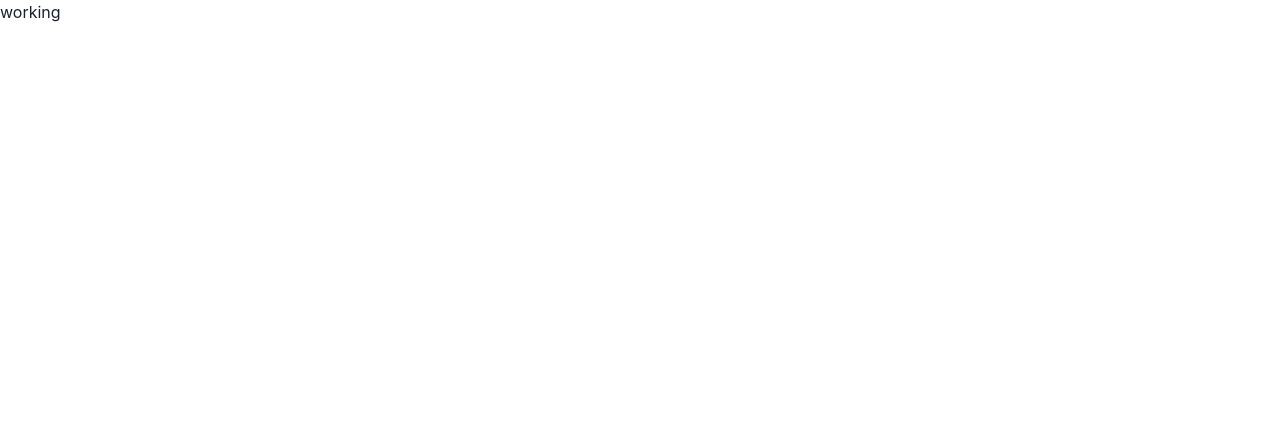
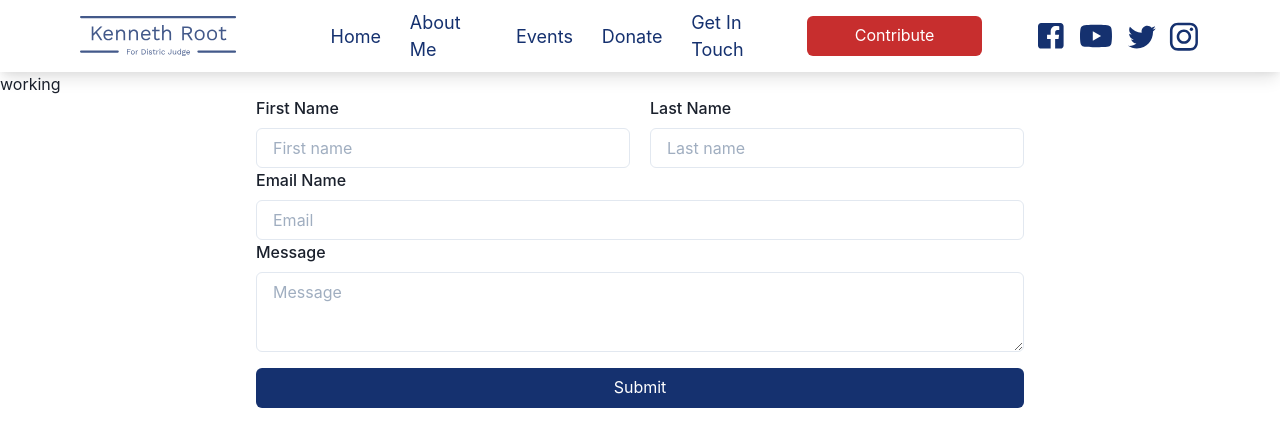
Before and after one commit to plopez062500/root4judge, a React (Create React App) app: page / in a window 1280 px wide. Shown: the top 446 px of the page. Built offline with nearby package versions, Linux system fonts and the light colour scheme.

Commit message:
Added theme and test components

```diff
--- a/src/App.tsx
+++ b/src/App.tsx
@@ -1,8 +1,24 @@
+import { Box } from "@chakra-ui/react";
+import EmailForm, { EmailFormData } from "./components/EmailForm";
+import { addEmailToList, getAllEmails, removeEmailFromList } from './firebase/EmailList';
+import Navigation from './components/Navigation';
+
+
+async function onSubmit(data: EmailFormData){
+  console.log('called')
+  await addEmailToList(data.fname, data.lname, data.email).then(() => console.log('added')).catch(err => console.error(err));
+  await getAllEmails().then((emails) => { console.log(emails); }).catch(err => console.error(err));
+  await removeEmailFromList(data.email).then(() => {console.log('removed')}).catch(err => console.error(err))
+}
 
 function App() {
   return (
     <div className="App">
+      <Navigation />
       <p>working</p>
+      <Box w='60%' mx='auto'>
+        <EmailForm onSubmit={onSubmit}/>
+      </Box>
     </div>
   );
 }
--- /dev/null
+++ b/src/components/NavItem.tsx
@@ -0,0 +1,28 @@
+import { PropsWithChildren } from "react"
+import { Flex } from "@chakra-ui/react"
+
+
+interface NavItemProps { }
+
+function NavItem(props: PropsWithChildren<NavItemProps>) {
+  const { children } = props;
+
+  return (
+    <Flex
+      h='100%'
+      px='0.8em'
+      color='primary.100'
+      alignItems='center'
+      fontSize='18px'
+      transition='all'
+      transitionDuration='50ms'
+      cursor='pointer'
+      _hover={{ borderBottom: 'solid 3px', borderColor: 'primary.100' }}
+    >
+
+      {children}
+    </Flex>
+  )
+}
+
+export default NavItem
--- /dev/null
+++ b/src/components/Navigation.tsx
@@ -0,0 +1,54 @@
+import {
+  Flex,
+  Box,
+  Button
+} from '@chakra-ui/react';
+import NavItem from './NavItem';
+import { ReactComponent as Logo } from '../assets/Logo.svg';
+import { ReactComponent as IG } from '../assets/ig.svg';
+import { ReactComponent as FB } from '../assets/fb.svg';
+import { ReactComponent as YT } from '../assets/yt.svg';
+import { ReactComponent as Twitter } from '../assets/twitter.svg';
+
+
+function Navigation() {
+
+  return (
+    <Flex h='4.5em' maxH='4.5em' px='5em' alignItems='center' boxShadow='lg'>
+      <Box w='10em' cursor='pointer'>
+        <Logo />
+      </Box>
+
+      <Flex h='100%' ml='5em'>
+        <NavItem>Home</NavItem>
+        <NavItem>About Me</NavItem>
+        <NavItem>Events</NavItem>
+        <NavItem>Donate</NavItem>
+        <NavItem>Get In Touch</NavItem>
+      </Flex>
+
+      <Flex flexGrow='1' justifyContent='flex-end'>
+        <Button bg='secondary.100' color='white' px='3em' mr='3.5em' fontWeight='regular' size='md' _hover={{ bg: 'secondary.200' }}>Contribute</Button>
+
+        <Flex gridGap="0.9em" alignItems='center'>
+          <Box w='1.6em' mr='0.1em'cursor='pointer'>
+            <FB />
+          </Box>
+          <Box w='2em' cursor='pointer'>
+            <YT />
+          </Box>
+          <Box w='2em' cursor='pointer'>
+            <Twitter />
+          </Box>
+          <Box w='2em' cursor='pointer' ml='-0.3em'>
+            <IG />
+          </Box>
+        </Flex>
+      </Flex>
+
+
+    </Flex>
+  )
+}
+
+export default Navigation;
--- a/src/index.tsx
+++ b/src/index.tsx
@@ -3,10 +3,11 @@ import ReactDOM from 'react-dom';
 import { ChakraProvider } from '@chakra-ui/react';
 import './index.css';
 import App from './App';
+import { theme } from './theme/Theme';
 
 ReactDOM.render(
   <React.StrictMode>
-    <ChakraProvider>
+    <ChakraProvider theme={theme}>
       <App />
     </ChakraProvider>
   </React.StrictMode>,
--- /dev/null
+++ b/src/react-app-env.d.ts
@@ -0,0 +1 @@
+/// <reference types="react-scripts" />
--- /dev/null
+++ b/src/theme/Theme.ts
@@ -0,0 +1,28 @@
+import { extendTheme } from "@chakra-ui/react"
+
+export const theme = extendTheme({
+  colors: {
+    primary: {
+      100: '#15316F',
+      200: '#3F5C9B'
+    },
+    secondary: {
+      100: '#C72E2E',
+      200: '#D46262'
+    }
+  },
+
+  Button: {
+    variants: {
+      "primary": {
+        bg: 'primary.100',
+        color: 'white'
+      }
+    }
+  }
+});
+
+export const Colors = {
+  primary: '#15316F',
+  secondary: '#C72E2E'
+}
```
